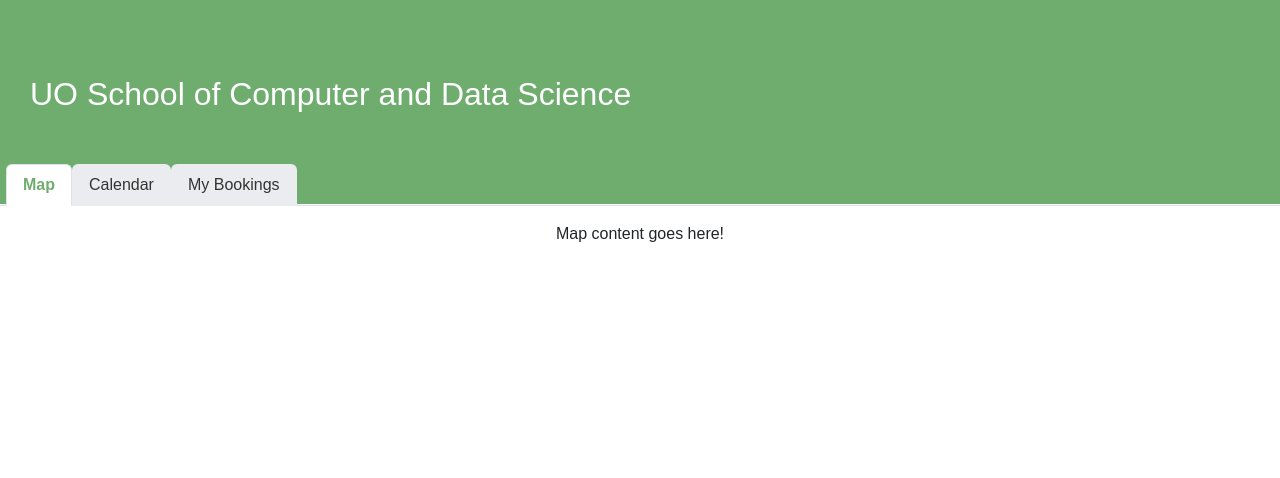
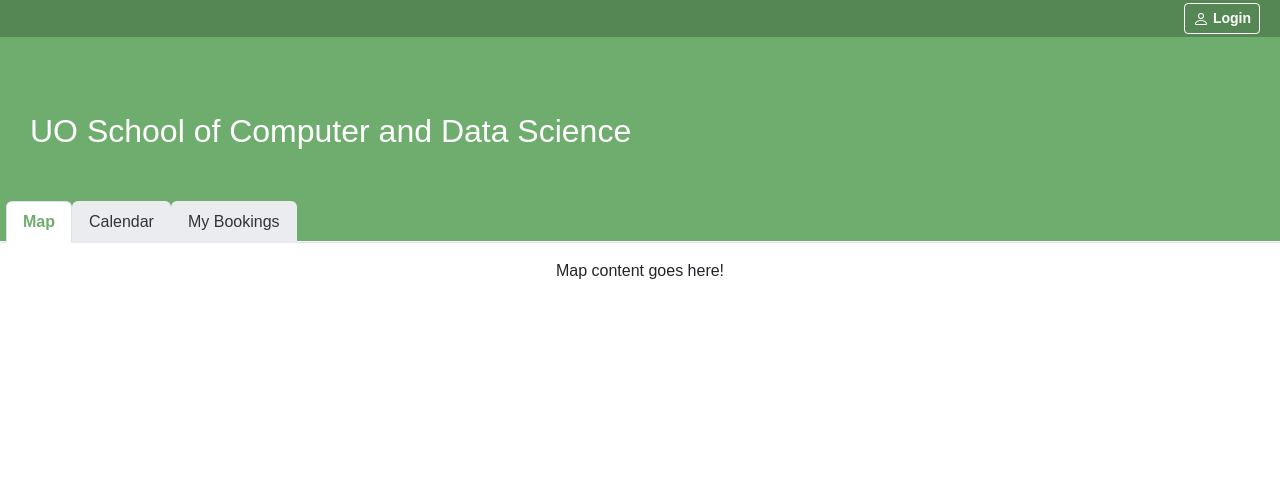
Before and after one commit to esme-nadeau/422-Price-Girls, a Flask app: page / in a window 1280 px wide. Shown: the top 478 px of the page. Run offline with Flask 3, Linux system fonts and the light colour scheme.

Commit message:
Added login button  (doesn't go anywhere)

```diff
--- a/static/css/style.css
+++ b/static/css/style.css
@@ -7,12 +7,36 @@ body {
     min-height: 100vh;
 }
 
-header {
+section {
     background-color: #6FAD6F;
     color: white;
     text-align: left;
     padding: 70px 0;
     font-size: 2em;
+}
+
+header {
+    display: flex;
+    justify-content: flex-end;
+    align-items: center;
+    background-color: #548754;
+    color: white;
+    padding: 3px 20px;
+    font-size: 2em;
+}
+
+#login {
+    margin-right: 0px;
+    border-color: white;
+    color: white;
+    font-weight: bold;
+}
+
+#login:hover {
+    background-color: white;
+    border-color: white;
+    color: #6FAD6F;
+    font-weight: bold;
 }
 
 main {
@@ -24,7 +48,7 @@ footer {
     background-color: #ffffff;
     color: #333;
     text-align: center;
-    padding: 20px 0;
+    padding: 20px;
     border-top: 1px solid #ccc;
 }
 
--- a/templates/index.html
+++ b/templates/index.html
@@ -10,8 +10,16 @@
 </head>
 <body>
     <header>
+        <button type="button" id="login" class="btn btn-outline-danger btn-sm">
+            <svg xmlns="http://www.w3.org/2000/svg" width="16" height="16" fill="currentColor" class="bi bi-person" viewBox="0 0 16 16">
+            <path d="M8 8a3 3 0 1 0 0-6 3 3 0 0 0 0 6m2-3a2 2 0 1 1-4 0 2 2 0 0 1 4 0m4 8c0 1-1 1-1 1H3s-1 0-1-1 1-4 6-4 6 3 6 4m-1-.004c-.001-.246-.154-.986-.832-1.664C11.516 10.68 10.289 10 8 10s-3.516.68-4.168 1.332c-.678.678-.83 1.418-.832 1.664z"></path>
+            </svg>
+            Login
+        </button>
+    </header>
+    <section>
         <p style="padding: 0 0 0 30px;">UO School of Computer and Data Science</p>
-    </header>
+    </section>
 
     <main>
          <nav>
```
